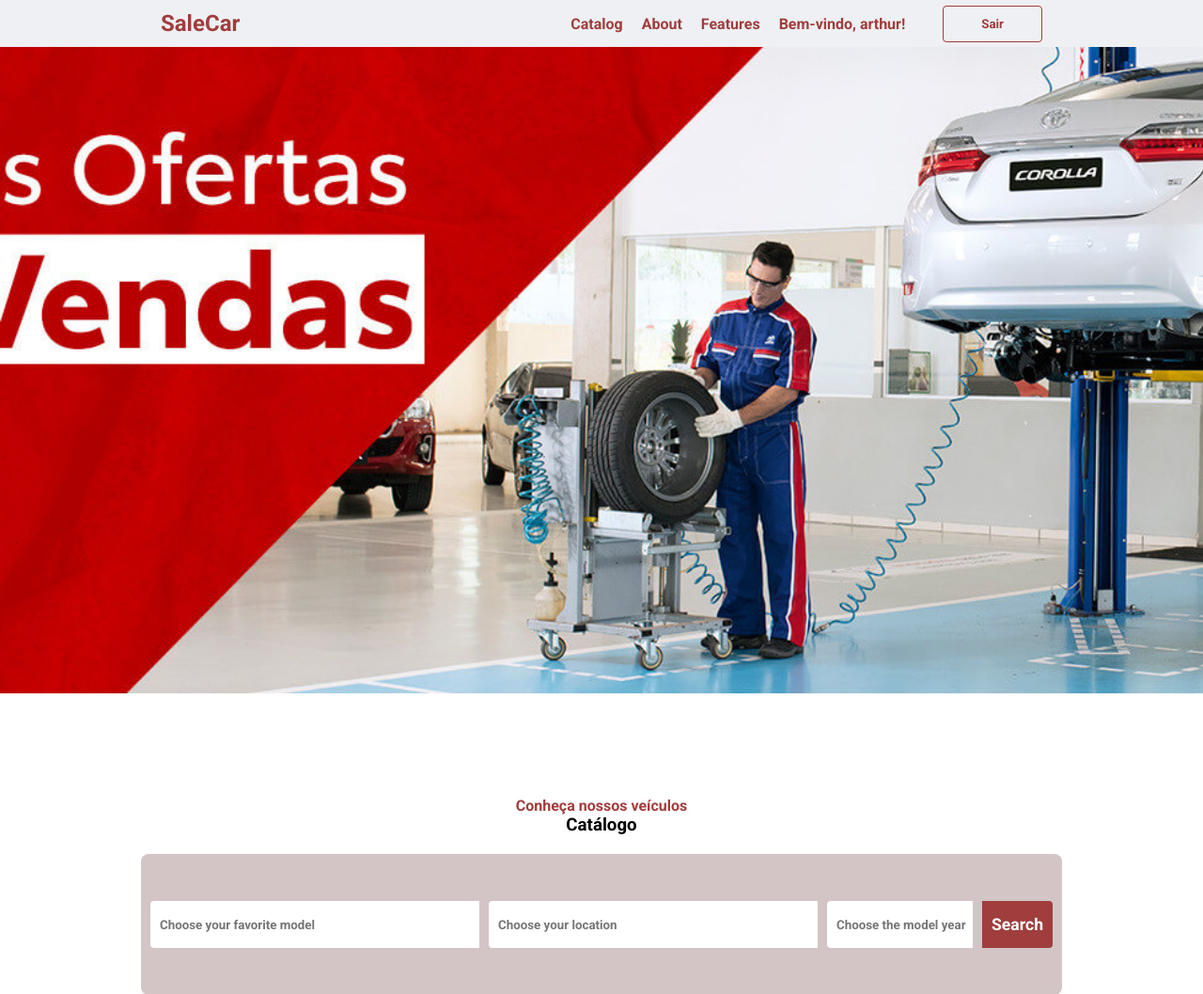
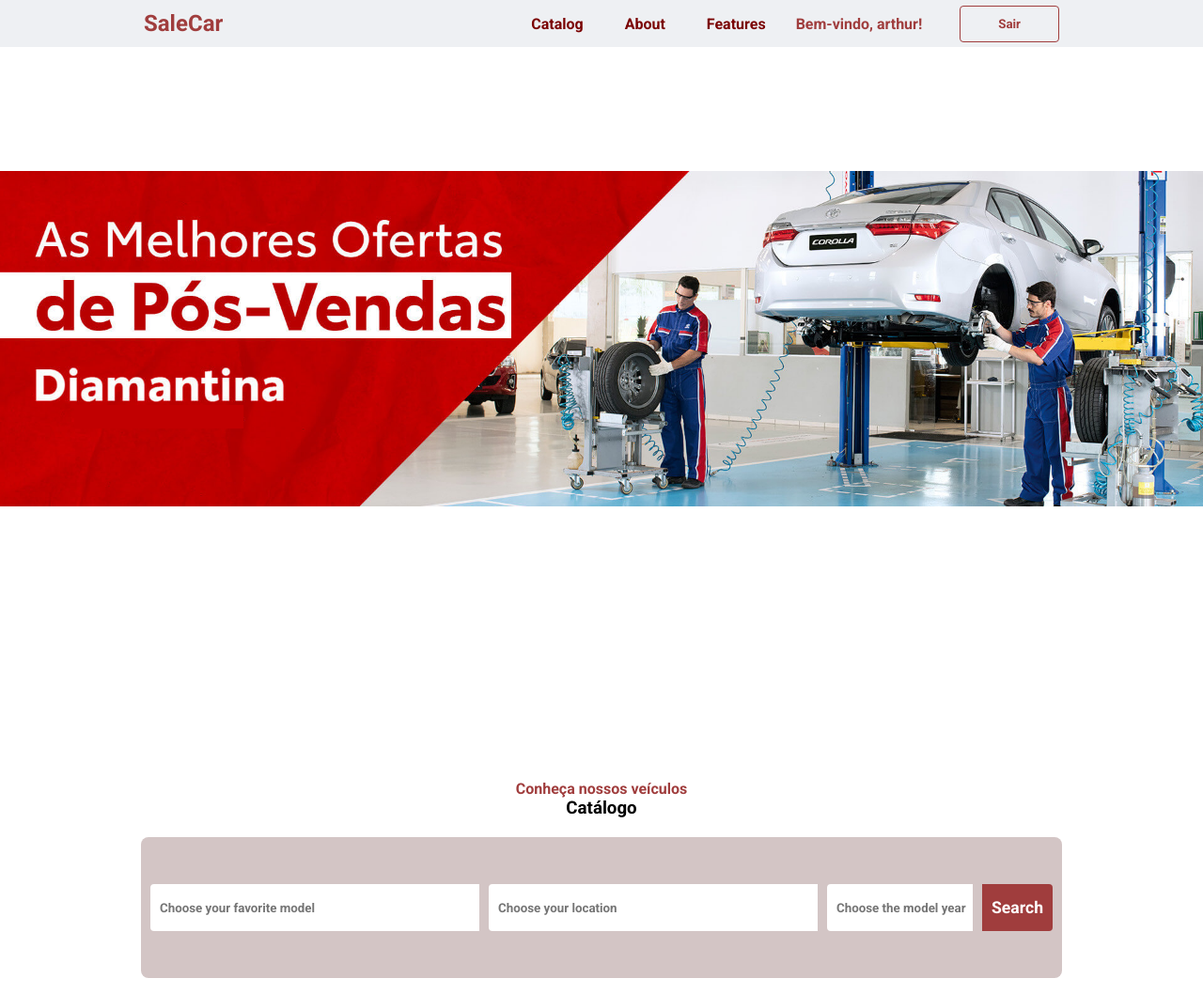
Before and after one commit to drArthurpts/EngenhariaWeb, a Django app: page / in a window 1280 px wide. Shown: the top 1058 px of the page at 94% size. Run offline with Django 4.2, Linux system fonts and the light colour scheme; a user stored in the database is signed in.

Commit message:
responsividade adicionada e hover dos consoles de navegacao alterados

```diff
--- a/concessionaria/concessionariaApp/static/concessionaria/css/style.css
+++ b/concessionaria/concessionariaApp/static/concessionaria/css/style.css
@@ -36,14 +36,14 @@ header {
 
 .c-banner {
   width: 100%;
+  height: calc(100vw * 9 / 16);
   background-image: url("../images/imagemmain.png");
-  height: 700px;
-  background-size: cover; /* Ajusta a imagem para caber dentro da div */
-  background-position: center; /* Centraliza a imagem */
-  background-repeat: no-repeat; /* Evita que a imagem se repita */
-  aspect-ratio : 16/9;
+  background-size: contain;
+  background-position: center;
+  background-repeat: no-repeat
+}
 
-}
+
 
 
 .content {
@@ -85,14 +85,21 @@ nav ul li {
 }
 
 nav ul li a {
-    color: var(--red);
-    text-decoration: none;
+  color: #7a0000;
+  text-decoration: none;
+  padding: 5px 10px;
+  border: 2px solid transparent;
+  transition: all 0.3s ease-in-out;
+  border-radius: 5px;
+}
+
+nav ul li a:hover {
+  background-color: var(--red);
+  color: white;
+  transition: background, color 0.6s;
 }
 
 
-nav ul li a:hover {
-    color: #00285f83;
-}
 
 nav ul button {
     border: 1px solid var(--red);
--- a/concessionaria/concessionariaApp/templates/concessionaria/index.html
+++ b/concessionaria/concessionariaApp/templates/concessionaria/index.html
@@ -18,21 +18,18 @@
           <li><a href="#feature">Features</a></li>
           {% if user.is_authenticated %}
             <li>
-               <p style="text-align: center;">Bem-vindo,  {{ user.username }}!</p>
+              <p style="text-align: center;">Bem-vindo, {{ user.username }}!</p>
             </li>
             <button onclick="location.href='{% url 'logout' %}'">Sair</button>
           {% else %}
             <button onclick="location.href='{% url 'login' %}'">Login</button>
           {% endif %}
-
         </ul>
       </nav>
     </header>
 
-    <br>
-    <br>
-    <div class="c-banner">
 
+    <div class="c-banner" style="background-image: url('{% static "concessionaria/images/imagemmain.png" %}');">
     </div>
     <section class="catalog" id="catalog">
       <div class="content">
```
Also changed, not shown: concessionaria/concessionariaApp/static/concessionaria/images/kisspng-2-6-ferrari-f43-ferrari-s-p-a-ferrari-43-scude-ferrari-psd-www-galleryhip-com-the-hippest-pics-5c582c5508e880.4274711815492823890365.png (deleted), concessionaria/concessionariaApp/static/concessionaria/images/kisspng-2016-chevrolet-camaro-car-general-motors-clip-art-hyundai-covington-covington-la-used-cars-upcomingc-5b62b6ec9551d0.6749447215331960126116.png (deleted). Lines whose indentation alone changed are shown as unchanged.
